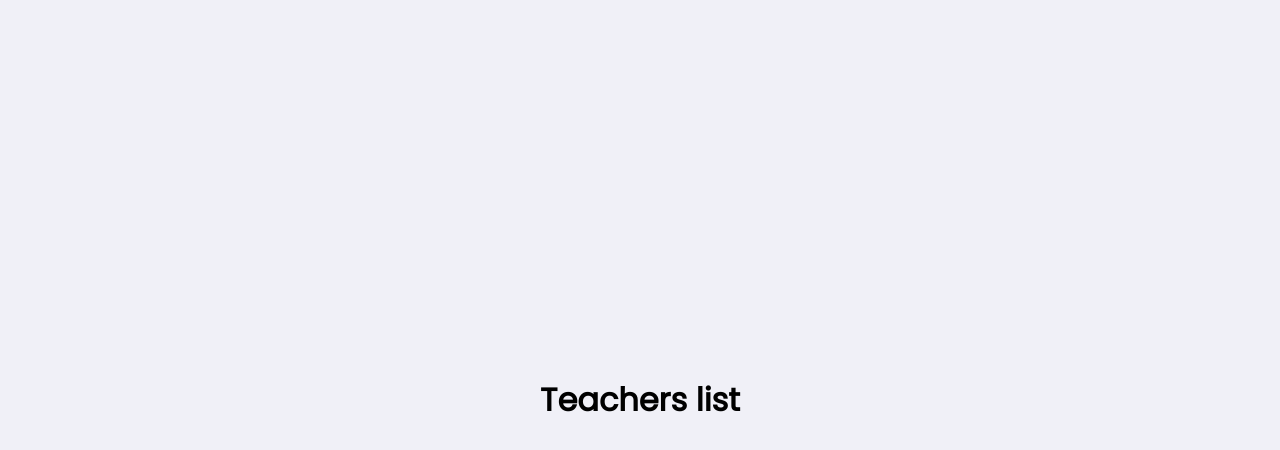
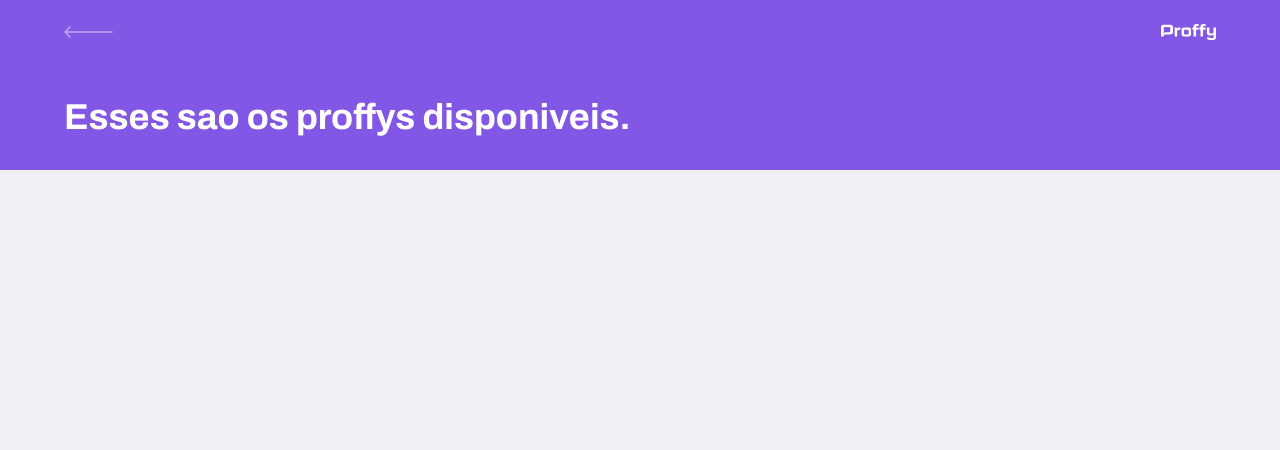
Before and after one commit to felipeorocha/proffy, a React (Create React App) app in the folder fe/: page /study in a window 1280 px wide. Shown: the top 450 px of the page. Built offline with nearby package versions, Linux system fonts and the light colour scheme; the HTML template or start-up script is replaced by a standard one.

Commit message:
Teacher list route and styles

```diff
--- a/fe/src/pages/TeacherList/index.tsx
+++ b/fe/src/pages/TeacherList/index.tsx
@@ -1,8 +1,26 @@
 import React from 'react';
+import { Link } from 'react-router-dom';
+
+import logoImg from '../../assets/images/logo.svg';
+import backIcon from '../../assets/images/icons/back.svg';
+
+import './styles.css'
 
 function TeacherList() {
   return (
-    <h1>Teachers list</h1>
+    <div id="page-teacher-list" className="className">
+      <header className="page-header">
+        <div className="top-bar-container">
+          <Link to="/">
+            <img src={backIcon} alt="Back"/>
+          </Link>
+          <img src={logoImg} alt="Proffy"/>
+        </div>
+        <div className="header-content">
+          <strong>Esses sao os proffys disponiveis.</strong>
+        </div>
+      </header>
+    </div>
   )
 }
 
--- /dev/null
+++ b/fe/src/pages/TeacherList/styles.css
@@ -0,0 +1,46 @@
+#page-teacher-list {
+  width: 100vw;
+  height: 100vh;
+}
+
+.page-header {
+  display: flex;
+  flex-direction: column;
+  background-color: var(--color-primary);
+}
+
+.page-header .top-bar-container {
+  width: 90%;
+  margin: 0 auto;
+  display: flex;
+  justify-content: space-between;
+  align-items: center;
+  color: var(--color-text-in-primary);
+  padding: 1.6rem 0;
+}
+
+.page-header .top-bar-container > img {
+  height: 1.6rem;
+}
+
+.page-header .top-bar-container a {
+  height: 3.2rem;
+  transition: opacity 0.2s;
+}
+
+.page-header .top-bar-container a:hover {
+  opacity: 0.6;
+}
+
+.page-header .header-content {
+  width: 90%;
+  margin: 0 auto;
+  position: relative;
+  margin: 3.2rem auto;
+}
+
+.page-header .header-content strong {
+  font: 700 3.6rem Archivo;
+  line-height: 4.2rem;
+  color: var(--color-title-in-primary);
+}
```
